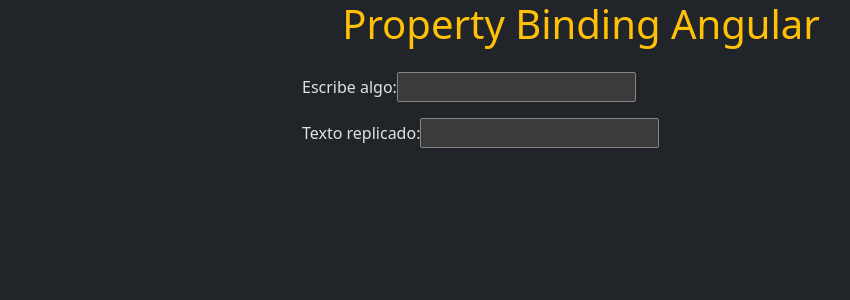
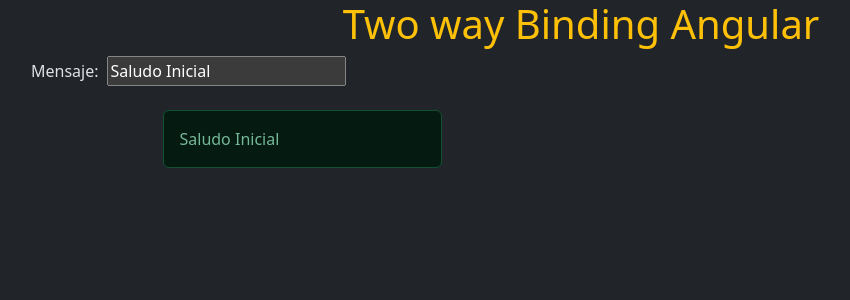
Before and after one commit to odgm/angular-app, an Angular app: page / in a window 1280 px wide. Shown: the top 300 px of the page, without its empty margins (59-909 px from the left). Built offline with nearby package versions, Linux system fonts and the light colour scheme.

Commit message:
cambios en el html

```diff
--- a/src/app/app.html
+++ b/src/app/app.html
@@ -1,4 +1,4 @@
 <div class="container">
     <h1 class="text-center text-warning">{{title}}</h1>
-    <app-replicador/>
+    <app-saludar/>
 </div>
--- a/src/app/app.ts
+++ b/src/app/app.ts
@@ -1,13 +1,12 @@
 import { Component, signal } from '@angular/core';
-import { MostrarMensaje } from "./mostrar-mensaje/mostrar-mensaje";
-import { Replicador } from './replicador/replicador';
+import { Saludar } from './saludar/saludar';
 
 @Component({
   selector: 'app-root',
-  imports: [Replicador],
+  imports: [Saludar],
   templateUrl: './app.html',
   styleUrl: './app.css'
 })
 export class App {
-  protected readonly title = 'Property Binding Angular';
+  protected readonly title = 'Two way Binding Angular';
 }
--- /dev/null
+++ b/src/app/saludar/saludar.html
@@ -0,0 +1,13 @@
+<div class="d-felx justify-content-center">
+    <div class="w-50">
+        <div class="mb-3">
+            <label for="inputText" class="mx-2">Mensaje:</label>
+            <input type="text" id="inputText" [(ngModel)]="saludo" autocomplete="off" />
+        </div>
+        <div class="mb-3">
+            <div class="alert alert-success mt-4 mx-auto w-50">
+                {{saludo}}
+            </div>
+        </div>
+    </div>
+</div>
--- /dev/null
+++ b/src/app/saludar/saludar.ts
@@ -0,0 +1,12 @@
+import { Component } from '@angular/core';
+import { FormsModule } from '@angular/forms';
+
+@Component({
+  selector: 'app-saludar',
+  imports: [FormsModule],
+  templateUrl: './saludar.html',
+  styleUrl: './saludar.css',
+})
+export class Saludar {
+  saludo = 'Saludo Inicial';
+}
```
Also changed, not shown: src/app/saludar/saludar.css (added).
